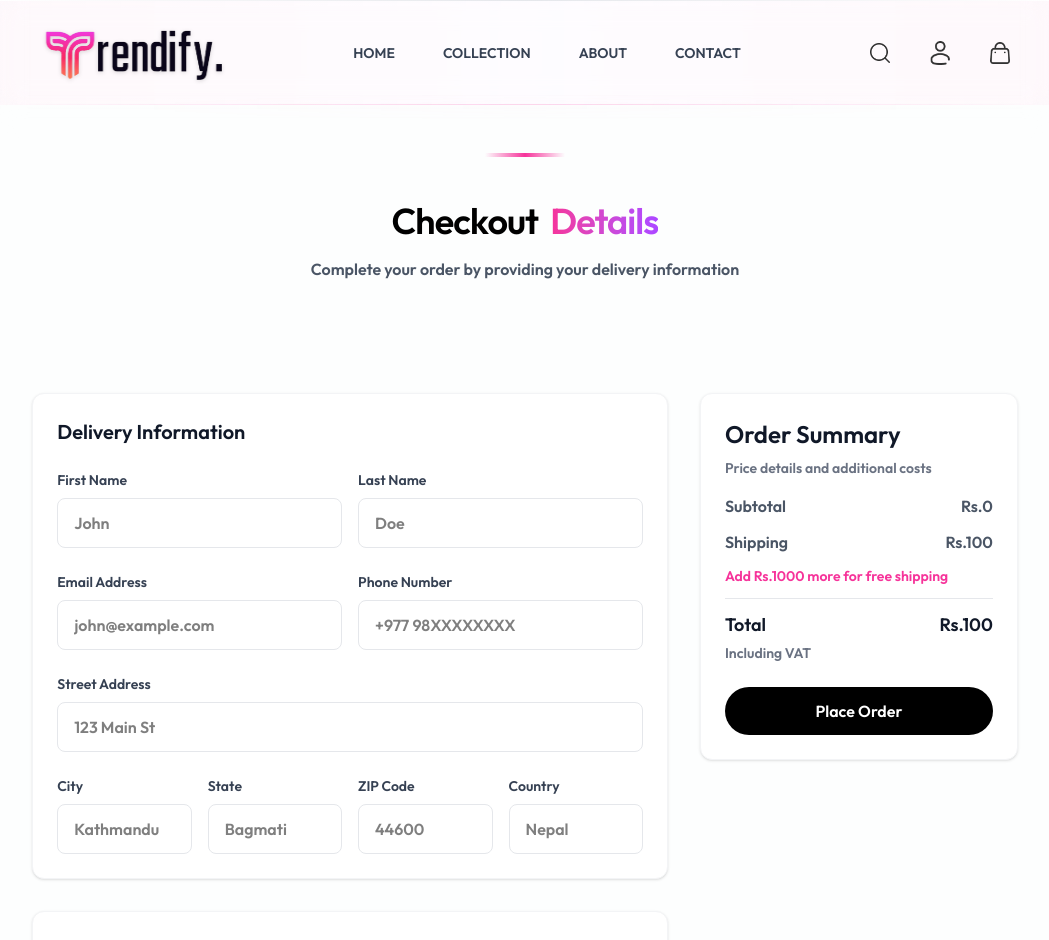
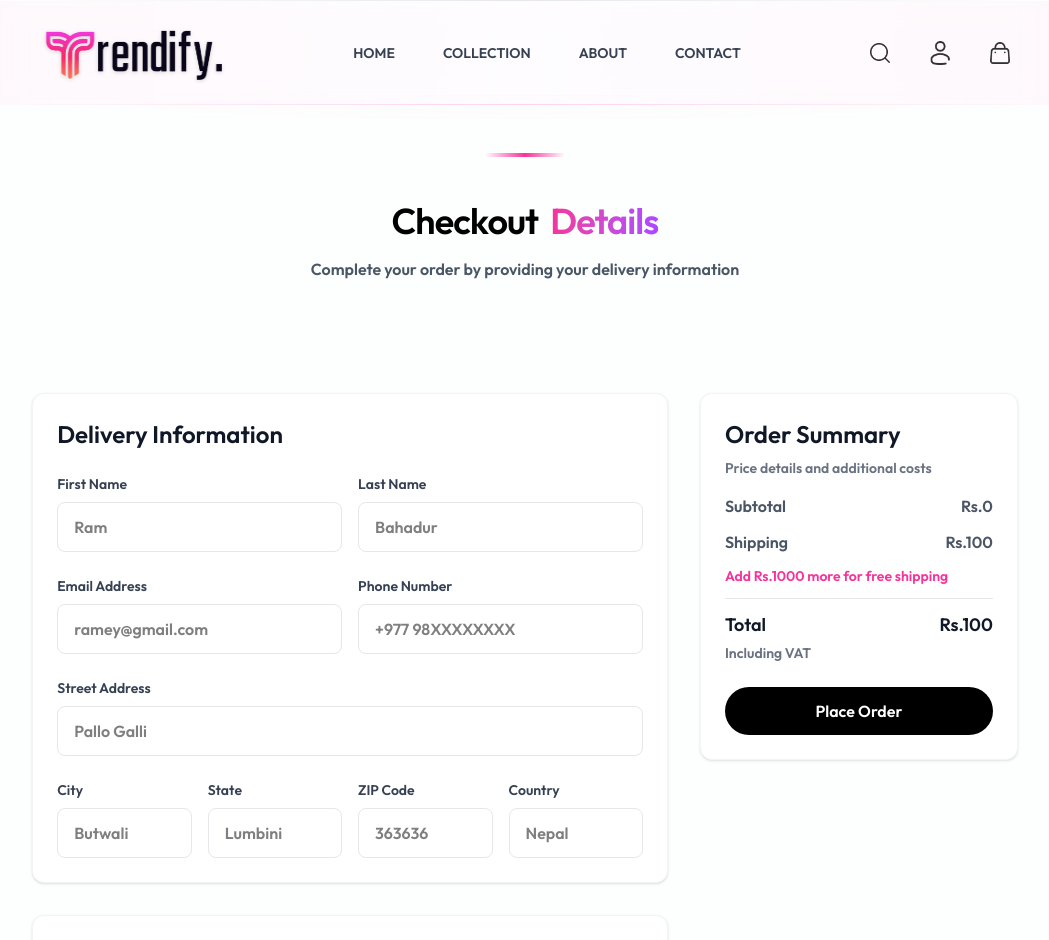
Before and after one commit to Shreey001/Trendify-Fashion-Ecommerce-Site, a React (Vite) app in the folder frontend/: page /placeorder in a window 1280 px wide. Shown: the top 940 px of the page, without its empty margins (115-1164 px from the left). Built offline with nearby package versions, Linux system fonts and the light colour scheme.

Commit message:
update PlaceOrder page; enhance delivery information section and adjust payment method styles

```diff
--- a/frontend/src/pages/PlaceOrder.jsx
+++ b/frontend/src/pages/PlaceOrder.jsx
@@ -28,7 +28,7 @@ const PlaceOrder = () => {
           {/* Left Side - Delivery Information */}
           <div className='lg:w-2/3'>
             <div className='bg-white rounded-xl shadow-sm border border-gray-100 p-6'>
-              <h3 className='text-xl font-bold text-gray-900 mb-6'>Delivery Information</h3>
+              <h3 className='text-2xl font-bold text-gray-900 mb-6'>Delivery Information</h3>
 
               <div className='space-y-6'>
                 {/* Name Fields */}
@@ -39,7 +39,7 @@ const PlaceOrder = () => {
                       type='text'
                       className='w-full px-4 py-3 rounded-lg border border-gray-200 focus:border-pink-500
                                focus:ring-2 focus:ring-pink-200 outline-none transition-all duration-300'
-                      placeholder='John'
+                      placeholder='Ram'
                     />
                   </div>
                   <div>
@@ -48,7 +48,7 @@ const PlaceOrder = () => {
                       type='text'
                       className='w-full px-4 py-3 rounded-lg border border-gray-200 focus:border-pink-500
                                focus:ring-2 focus:ring-pink-200 outline-none transition-all duration-300'
-                      placeholder='Doe'
+                      placeholder='Bahadur'
                     />
                   </div>
                 </div>
@@ -61,7 +61,7 @@ const PlaceOrder = () => {
                       type='email'
                       className='w-full px-4 py-3 rounded-lg border border-gray-200 focus:border-pink-500
                                focus:ring-2 focus:ring-pink-200 outline-none transition-all duration-300'
-                      placeholder='john@example.com'
+                      placeholder='ramey@gmail.com'
                     />
                   </div>
                   <div>
@@ -82,7 +82,7 @@ const PlaceOrder = () => {
                     type='text'
                     className='w-full px-4 py-3 rounded-lg border border-gray-200 focus:border-pink-500
                              focus:ring-2 focus:ring-pink-200 outline-none transition-all duration-300'
-                    placeholder='123 Main St'
+                    placeholder='Pallo Galli'
                   />
                 </div>
 
@@ -93,7 +93,7 @@ const PlaceOrder = () => {
                       type='text'
                       className='w-full px-4 py-3 rounded-lg border border-gray-200 focus:border-pink-500
                                focus:ring-2 focus:ring-pink-200 outline-none transition-all duration-300'
-                      placeholder='Kathmandu'
+                      placeholder='Butwali'
                     />
                   </div>
                   <div>
@@ -102,7 +102,7 @@ const PlaceOrder = () => {
                       type='text'
                       className='w-full px-4 py-3 rounded-lg border border-gray-200 focus:border-pink-500
                                focus:ring-2 focus:ring-pink-200 outline-none transition-all duration-300'
-                      placeholder='Bagmati'
+                      placeholder='Lumbini'
                     />
                   </div>
                   <div>
@@ -111,7 +111,7 @@ const PlaceOrder = () => {
                       type='text'
                       className='w-full px-4 py-3 rounded-lg border border-gray-200 focus:border-pink-500
                                focus:ring-2 focus:ring-pink-200 outline-none transition-all duration-300'
-                      placeholder='44600'
+                      placeholder='363636'
                     />
                   </div>
                   <div>
@@ -134,14 +134,14 @@ const PlaceOrder = () => {
               <div className='grid grid-cols-1 sm:grid-cols-3 gap-4'>
                 <div
                   onClick={() => setMethod('stripe')}
-                  className={`flex items-center gap-3 p-4 rounded-xl border cursor-pointer transition-all duration-300
+                  className={`flex items-center gap-3 p-4 rounded-xl border cursor-pointer
                             ${method === 'stripe'
-                              ? 'border-pink-500 bg-pink-50/50'
-                              : 'border-gray-200 hover:border-pink-200'}`}
+                              ? 'border-indigo-500 bg-indigo-50/50'
+                              : 'border-gray-200 hover:border-indigo-500'}`}
                 >
-                  <div className={`w-4 h-4 rounded-full border-2 transition-colors duration-300
+                  <div className={`w-4 h-4 rounded-full border-2
                                 ${method === 'stripe'
-                                  ? 'border-pink-500 bg-pink-500'
+                                  ? 'border-indigo-500 bg-indigo-500'
                                   : 'border-gray-300'}`}
                   />
                   <img className='h-6' src={assets.stripe_logo} alt='Stripe' />
@@ -149,14 +149,14 @@ const PlaceOrder = () => {
 
                 <div
                   onClick={() => setMethod('razorpay')}
-                  className={`flex items-center gap-3 p-4 rounded-xl border cursor-pointer transition-all duration-300
+                  className={`flex items-center gap-3 p-4 rounded-xl border cursor-pointer
                             ${method === 'razorpay'
-                              ? 'border-pink-500 bg-pink-50/50'
+                              ? 'border-blue-500 bg-blue-50/50'
                               : 'border-gray-200 hover:border-pink-200'}`}
                 >
-                  <div className={`w-4 h-4 rounded-full border-2 transition-colors duration-300
+                  <div className={`w-4 h-4 rounded-full border-2
                                 ${method === 'razorpay'
-                                  ? 'border-pink-500 bg-pink-500'
+                                  ? 'border-blue-500 bg-blue-500'
                                   : 'border-gray-300'}`}
                   />
                   <img className='h-6' src={assets.razorpay_logo} alt='Razorpay' />
@@ -164,12 +164,12 @@ const PlaceOrder = () => {
 
                 <div
                   onClick={() => setMethod('cod')}
-                  className={`flex items-center gap-3 p-4 rounded-xl border cursor-pointer transition-all duration-300
+                  className={`flex items-center gap-3 p-4 rounded-xl border cursor-pointer
                             ${method === 'cod'
                               ? 'border-pink-500 bg-pink-50/50'
                               : 'border-gray-200 hover:border-pink-200'}`}
                 >
-                  <div className={`w-4 h-4 rounded-full border-2 transition-colors duration-300
+                  <div className={`w-4 h-4 rounded-full border-2
                                 ${method === 'cod'
                                   ? 'border-pink-500 bg-pink-500'
                                   : 'border-gray-300'}`}
```
